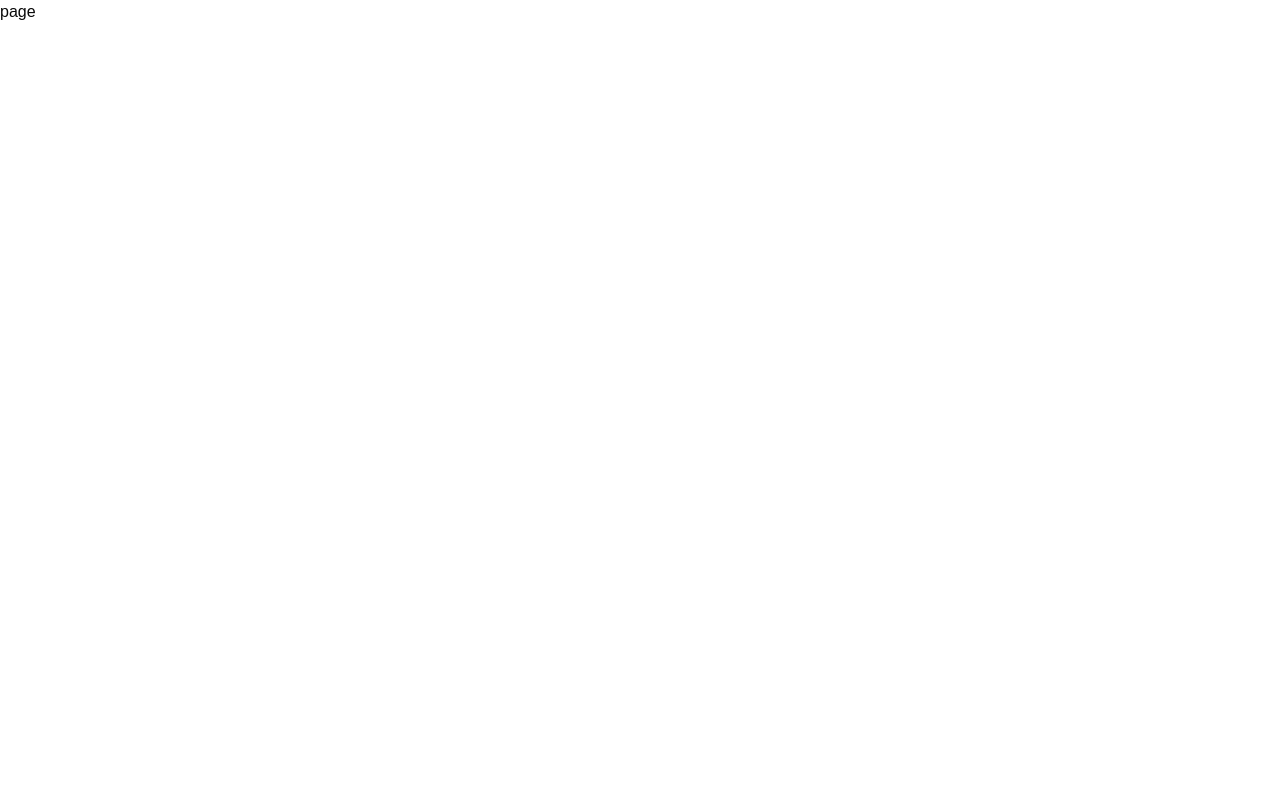
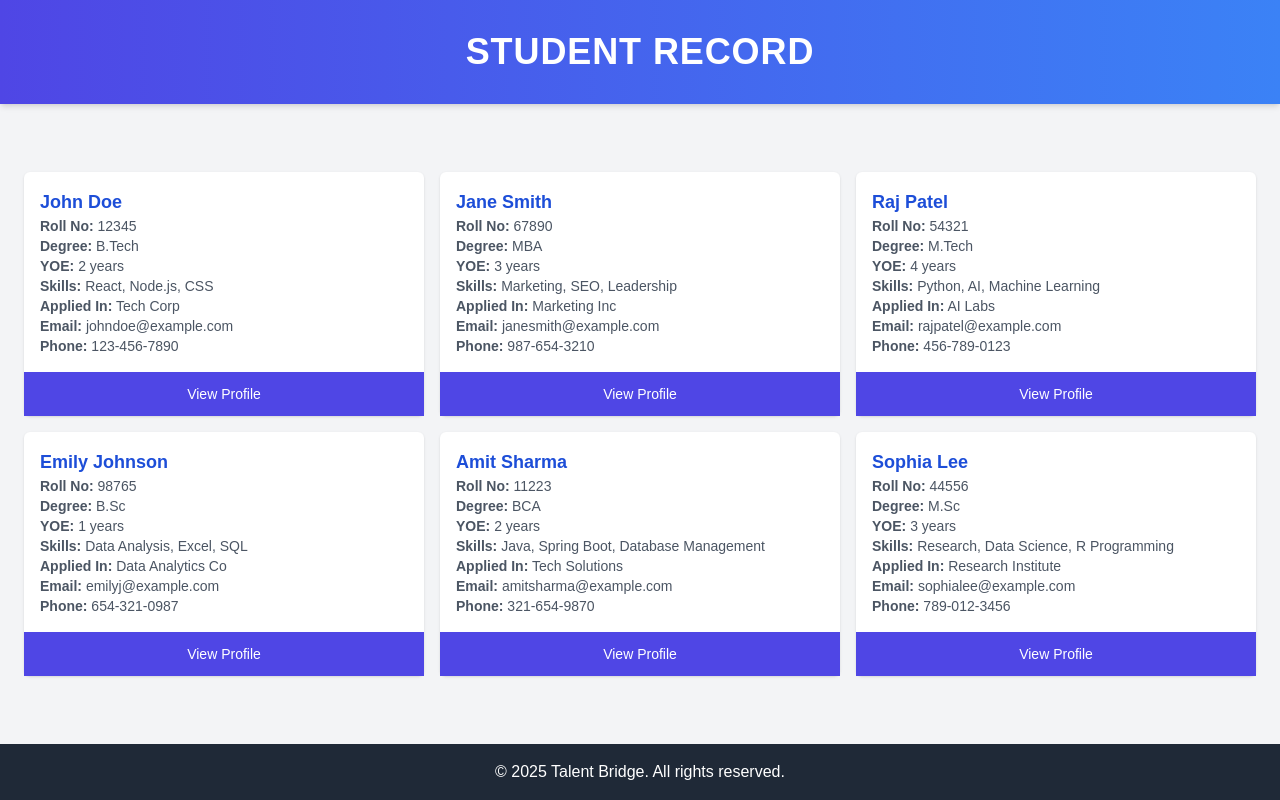
Before and after one commit to ankitku3101/TalentBridge, a Next.js app: page /university/student-performance in a window 1280 px wide. Built offline with nearby package versions, Linux system fonts and the light colour scheme.

Commit message:
made a page for student record

```diff
--- a/app/employee/jobs/updateJob/page.tsx
+++ b/app/employee/jobs/updateJob/page.tsx
@@ -38,7 +38,7 @@ export default function UpdateJob() {
     setLoading(true);
 
     try {
-      const response = await fetch(`/api/jobs/updatejob/${jobId}`, {
+      const response = await fetch(`/api/jobs//updatejob/${jobId}`, {
         method: 'PATCH',
         headers: {
           'Content-Type': 'application/json',
--- a/app/university/student-performance/page.tsx
+++ b/app/university/student-performance/page.tsx
@@ -1,9 +1,136 @@
-import React from 'react'
+'use client';
 
-const page = () => {
+import React from 'react';
+
+export default function StudentCards() {
+  const students = [
+    {
+      id: 1,
+      name: 'John Doe',
+      rollNumber: '12345',
+      degree: 'B.Tech',
+      yoe: 2,
+      skills: ['React', 'Node.js', 'CSS'],
+      appliedIn: 'Tech Corp',
+      email: 'johndoe@example.com',
+      phone: '123-456-7890',
+    },
+    {
+      id: 2,
+      name: 'Jane Smith',
+      rollNumber: '67890',
+      degree: 'MBA',
+      yoe: 3,
+      skills: ['Marketing', 'SEO', 'Leadership'],
+      appliedIn: 'Marketing Inc',
+      email: 'janesmith@example.com',
+      phone: '987-654-3210',
+    },
+    {
+      id: 3,
+      name: 'Raj Patel',
+      rollNumber: '54321',
+      degree: 'M.Tech',
+      yoe: 4,
+      skills: ['Python', 'AI', 'Machine Learning'],
+      appliedIn: 'AI Labs',
+      email: 'rajpatel@example.com',
+      phone: '456-789-0123',
+    },
+    {
+      id: 4,
+      name: 'Emily Johnson',
+      rollNumber: '98765',
+      degree: 'B.Sc',
+      yoe: 1,
+      skills: ['Data Analysis', 'Excel', 'SQL'],
+      appliedIn: 'Data Analytics Co',
+      email: 'emilyj@example.com',
+      phone: '654-321-0987',
+    },
+    {
+      id: 5,
+      name: 'Amit Sharma',
+      rollNumber: '11223',
+      degree: 'BCA',
+      yoe: 2,
+      skills: ['Java', 'Spring Boot', 'Database Management'],
+      appliedIn: 'Tech Solutions',
+      email: 'amitsharma@example.com',
+      phone: '321-654-9870',
+    },
+    {
+      id: 6,
+      name: 'Sophia Lee',
+      rollNumber: '44556',
+      degree: 'M.Sc',
+      yoe: 3,
+      skills: ['Research', 'Data Science', 'R Programming'],
+      appliedIn: 'Research Institute',
+      email: 'sophialee@example.com',
+      phone: '789-012-3456',
+    },
+  ];
+
   return (
-    <div>page</div>
-  )
+    <div className="min-h-screen flex flex-col justify-between bg-gray-100">
+      {/* Header */}
+      <header className="bg-gradient-to-r from-indigo-600 to-blue-500 text-white py-8 shadow-md">
+        <div className="max-w-7xl mx-auto px-4 text-center">
+          <h1 className="text-4xl font-extrabold tracking-wide uppercase">
+            Student Record
+          </h1>
+        </div>
+      </header>
+
+      {/* Cards */}
+      <main className="p-6">
+        <div className="grid grid-cols-1 sm:grid-cols-2 md:grid-cols-3 gap-4">
+          {students.map((student) => (
+            <div
+              key={student.id}
+              className="bg-white rounded-md shadow hover:shadow-lg transform transition duration-200 hover:scale-105"
+            >
+              <div className="p-4">
+                <h2 className="text-lg font-semibold text-blue-700">
+                  {student.name}
+                </h2>
+                <p className="text-gray-600 text-sm">
+                  <strong>Roll No:</strong> {student.rollNumber}
+                </p>
+                <p className="text-gray-600 text-sm">
+                  <strong>Degree:</strong> {student.degree}
+                </p>
+                <p className="text-gray-600 text-sm">
+                  <strong>YOE:</strong> {student.yoe} years
+                </p>
+                <p className="text-gray-600 text-sm">
+                  <strong>Skills:</strong> {student.skills.join(', ')}
+                </p>
+                <p className="text-gray-600 text-sm">
+                  <strong>Applied In:</strong> {student.appliedIn}
+                </p>
+                <p className="text-gray-600 text-sm">
+                  <strong>Email:</strong> {student.email}
+                </p>
+                <p className="text-gray-600 text-sm">
+                  <strong>Phone:</strong> {student.phone}
+                </p>
+              </div>
+              <div className="bg-indigo-600 text-white text-center p-2">
+                <button className="text-sm font-medium hover:bg-blue-700 transition rounded-md px-3 py-1">
+                  View Profile
+                </button>
+              </div>
+            </div>
+          ))}
+        </div>
+      </main>
+
+      {/* Footer */}
+      <footer className="bg-gray-800 text-white py-4 text-center">
+        © {new Date().getFullYear()} Talent Bridge. All rights reserved.
+      </footer>
+    </div>
+  );
 }
-
-export default page
```
